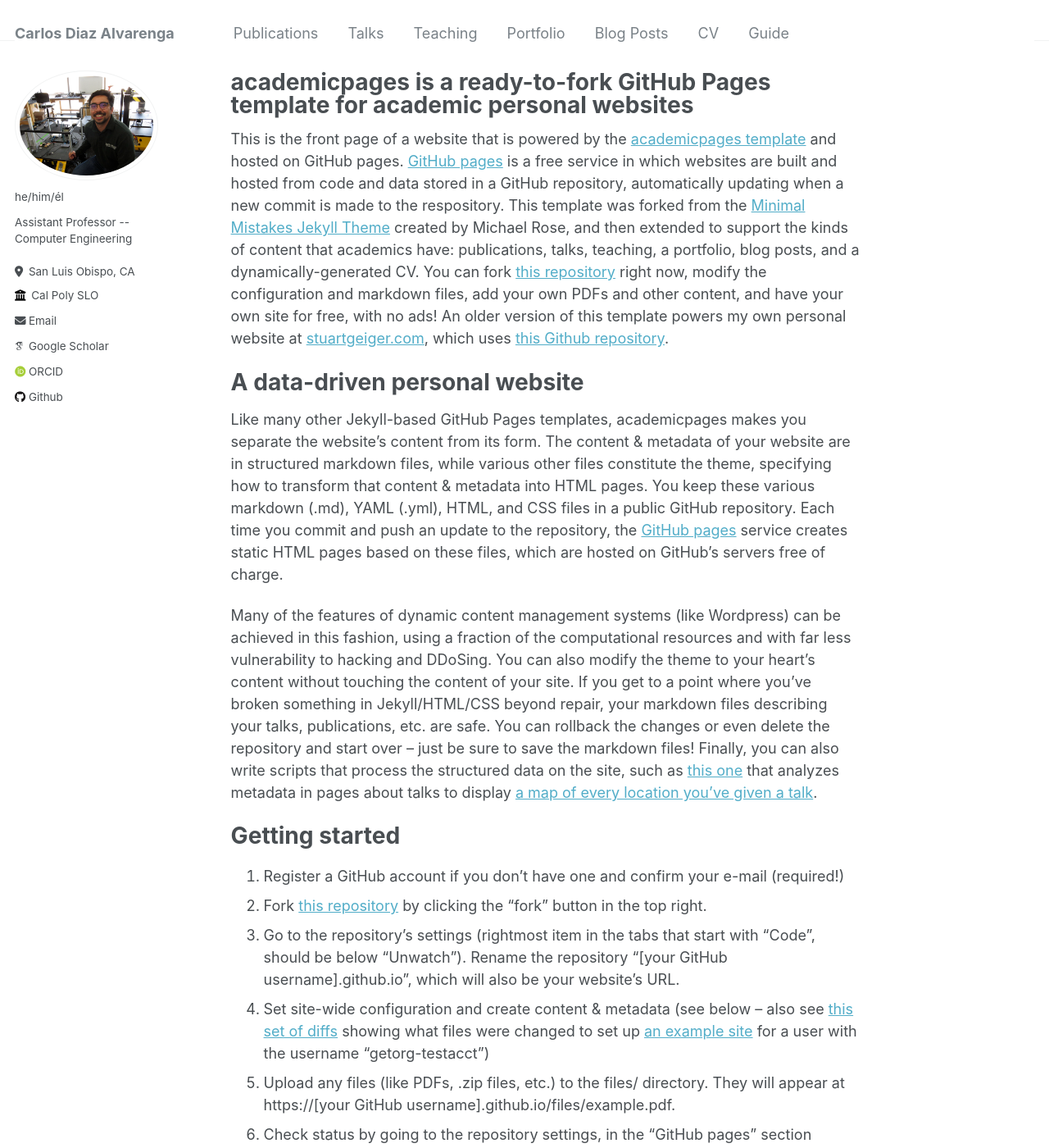
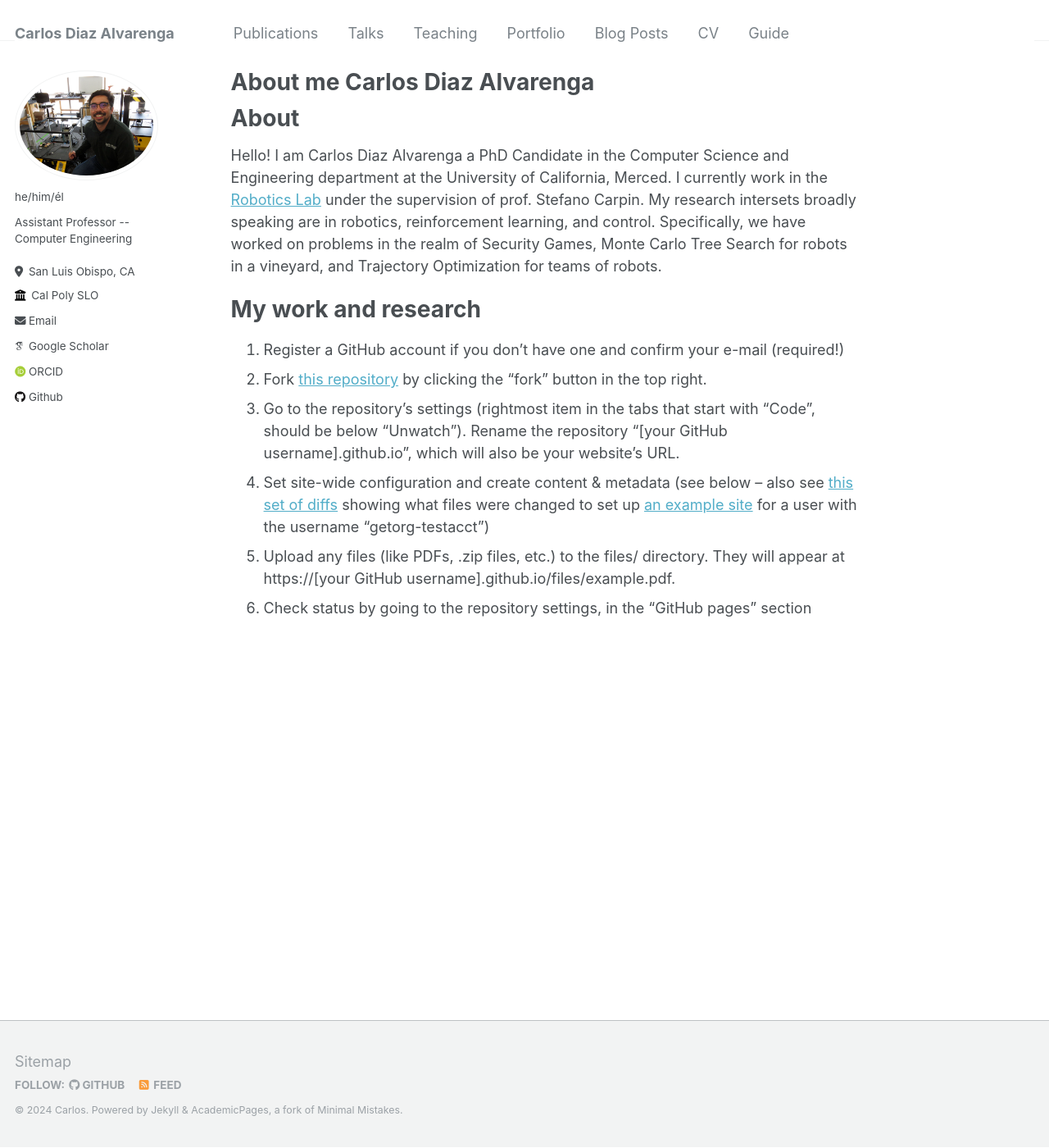
Before and after one commit to cdiazalvarenga/cdiazalvarenga.github.io, a Jekyll site: the page built from _pages/about.md, in a window 1280 px wide and 1400 px high. Shown: the whole window at 82% size. Built offline with Jekyll 4.4.1, drawn with Linux system fonts in a browser that asks for light colours; some web fonts are replaced; some of the changed text lies outside the part shown.

Commit message:
Update about.md

```diff
--- a/_pages/about.md
+++ b/_pages/about.md
@@ -1,21 +1,17 @@
 ---
 permalink: /
-title: "academicpages is a ready-to-fork GitHub Pages template for academic personal websites"
+title: "About me Carlos Diaz Alvarenga"
 author_profile: true
 redirect_from:
   - /about/
   - /about.html
 ---
 
-This is the front page of a website that is powered by the [academicpages template](https://github.com/academicpages/academicpages.github.io) and hosted on GitHub pages. [GitHub pages](https://pages.github.com) is a free service in which websites are built and hosted from code and data stored in a GitHub repository, automatically updating when a new commit is made to the respository. This template was forked from the [Minimal Mistakes Jekyll Theme](https://mmistakes.github.io/minimal-mistakes/) created by Michael Rose, and then extended to support the kinds of content that academics have: publications, talks, teaching, a portfolio, blog posts, and a dynamically-generated CV. You can fork [this repository](https://github.com/academicpages/academicpages.github.io) right now, modify the configuration and markdown files, add your own PDFs and other content, and have your own site for free, with no ads! An older version of this template powers my own personal website at [stuartgeiger.com](http://stuartgeiger.com), which uses [this Github repository](https://github.com/staeiou/staeiou.github.io).
+About
+======
+Hello! I am Carlos Diaz Alvarenga a PhD Candidate in the Computer Science and Engineering department at the University of California, Merced. I currently work in the [Robotics Lab](https://robotics.ucmerced.edu) under the supervision of prof. Stefano Carpin. My research intersets broadly speaking are in robotics, reinforcement learning, and control. Specifically, we have worked on problems in the realm of Security Games, Monte Carlo Tree Search for robots in a vineyard, and Trajectory Optimization for teams of robots.
 
-A data-driven personal website
-======
-Like many other Jekyll-based GitHub Pages templates, academicpages makes you separate the website's content from its form. The content & metadata of your website are in structured markdown files, while various other files constitute the theme, specifying how to transform that content & metadata into HTML pages. You keep these various markdown (.md), YAML (.yml), HTML, and CSS files in a public GitHub repository. Each time you commit and push an update to the repository, the [GitHub pages](https://pages.github.com/) service creates static HTML pages based on these files, which are hosted on GitHub's servers free of charge.
-
-Many of the features of dynamic content management systems (like Wordpress) can be achieved in this fashion, using a fraction of the computational resources and with far less vulnerability to hacking and DDoSing. You can also modify the theme to your heart's content without touching the content of your site. If you get to a point where you've broken something in Jekyll/HTML/CSS beyond repair, your markdown files describing your talks, publications, etc. are safe. You can rollback the changes or even delete the repository and start over -- just be sure to save the markdown files! Finally, you can also write scripts that process the structured data on the site, such as [this one](https://github.com/academicpages/academicpages.github.io/blob/master/talkmap.ipynb) that analyzes metadata in pages about talks to display [a map of every location you've given a talk](https://academicpages.github.io/talkmap.html).
-
-Getting started
+My work and research
 ======
 1. Register a GitHub account if you don't have one and confirm your e-mail (required!)
 1. Fork [this repository](https://github.com/academicpages/academicpages.github.io) by clicking the "fork" button in the top right.
@@ -23,27 +19,3 @@ Getting started
 1. Set site-wide configuration and create content & metadata (see below -- also see [this set of diffs](http://archive.is/3TPas) showing what files were changed to set up [an example site](https://getorg-testacct.github.io) for a user with the username "getorg-testacct")
 1. Upload any files (like PDFs, .zip files, etc.) to the files/ directory. They will appear at https://[your GitHub username].github.io/files/example.pdf.
 1. Check status by going to the repository settings, in the "GitHub pages" section
-
-Site-wide configuration
-------
-The main configuration file for the site is in the base directory in [_config.yml](https://github.com/academicpages/academicpages.github.io/blob/master/_config.yml), which defines the content in the sidebars and other site-wide features. You will need to replace the default variables with ones about yourself and your site's github repository. The configuration file for the top menu is in [_data/navigation.yml](https://github.com/academicpages/academicpages.github.io/blob/master/_data/navigation.yml). For example, if you don't have a portfolio or blog posts, you can remove those items from that navigation.yml file to remove them from the header.
-
-Create content & metadata
-------
-For site content, there is one markdown file for each type of content, which are stored in directories like _publications, _talks, _posts, _teaching, or _pages. For example, each talk is a markdown file in the [_talks directory](https://github.com/academicpages/academicpages.github.io/tree/master/_talks). At the top of each markdown file is structured data in YAML about the talk, which the theme will parse to do lots of cool stuff. The same structured data about a talk is used to generate the list of talks on the [Talks page](https://academicpages.github.io/talks), each [individual page](https://academicpages.github.io/talks/2012-03-01-talk-1) for specific talks, the talks section for the [CV page](https://academicpages.github.io/cv), and the [map of places you've given a talk](https://academicpages.github.io/talkmap.html) (if you run this [python file](https://github.com/academicpages/academicpages.github.io/blob/master/talkmap.py) or [Jupyter notebook](https://github.com/academicpages/academicpages.github.io/blob/master/talkmap.ipynb), which creates the HTML for the map based on the contents of the _talks directory).
-
-**Markdown generator**
-
-I have also created [a set of Jupyter notebooks](https://github.com/academicpages/academicpages.github.io/tree/master/markdown_generator
-) that converts a CSV containing structured data about talks or presentations into individual markdown files that will be properly formatted for the academicpages template. The sample CSVs in that directory are the ones I used to create my own personal website at stuartgeiger.com. My usual workflow is that I keep a spreadsheet of my publications and talks, then run the code in these notebooks to generate the markdown files, then commit and push them to the GitHub repository.
-
-How to edit your site's GitHub repository
-------
-Many people use a git client to create files on their local computer and then push them to GitHub's servers. If you are not familiar with git, you can directly edit these configuration and markdown files directly in the github.com interface. Navigate to a file (like [this one](https://github.com/academicpages/academicpages.github.io/blob/master/_talks/2012-03-01-talk-1.md) and click the pencil icon in the top right of the content preview (to the right of the "Raw | Blame | History" buttons). You can delete a file by clicking the trashcan icon to the right of the pencil icon. You can also create new files or upload files by navigating to a directory and clicking the "Create new file" or "Upload files" buttons.
-
-Example: editing a markdown file for a talk
-![Editing a markdown file for a talk](/images/editing-talk.png)
-
-For more info
-------
-More info about configuring academicpages can be found in [the guide](https://academicpages.github.io/markdown/). The [guides for the Minimal Mistakes theme](https://mmistakes.github.io/minimal-mistakes/docs/configuration/) (which this theme was forked from) might also be helpful.
```
